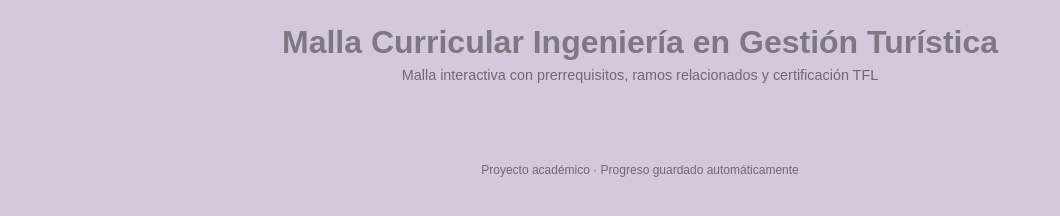
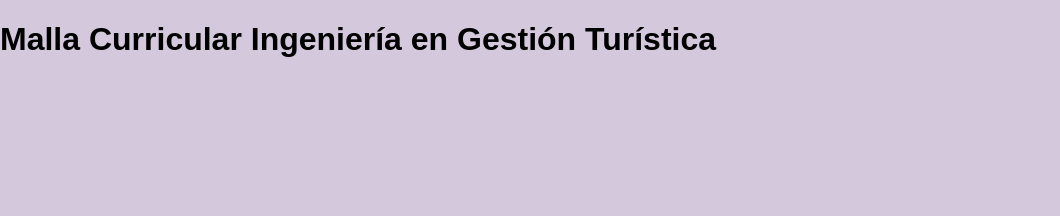
Before and after one commit to ccnyyy/malla-uni, a plain HTML site: page index.html in a window 1280 px wide. Shown: the whole page, without its empty margins (0-1060 px from the left). Drawn offline with Linux system fonts and the light colour scheme.

Commit message:
Update index.html

```diff
--- a/index.html
+++ b/index.html
@@ -1,27 +1,17 @@
 <!DOCTYPE html>
 <html lang="es">
 <head>
-  <meta charset="UTF-8" />
-  <meta name="viewport" content="width=device-width, initial-scale=1.0" />
-  <title>Malla Ingeniería en Gestión Turística</title>
-  <link rel="preconnect" href="https://fonts.googleapis.com">
-  <link rel="preconnect" href="https://fonts.gstatic.com" crossorigin>
-  <!-- Tipografía muy similar a la referencia -->
-  <link href="https://fonts.googleapis.com/css2?family=Montserrat:wght@400;500;600&display=swap" rel="stylesheet">
-  <link rel="stylesheet" href="style.css" />
+<meta charset="UTF-8" />
+<meta name="viewport" content="width=device-width, initial-scale=1.0" />
+<title>Malla Interactiva Ingeniería en Gestión Turística</title>
+<link rel="stylesheet" href="style.css" />
+<link href="https://fonts.googleapis.com/css2?family=Montserrat:wght@400;500;600&display=swap" rel="stylesheet">
 </head>
 <body>
-  <header>
-    <h1>Malla Curricular Ingeniería en Gestión Turística</h1>
-    <p class="subtitle">Malla interactiva con prerrequisitos, ramos relacionados y certificación TFL</p>
-  </header>
+<h1>Malla Curricular Ingeniería en Gestión Turística</h1>
+<div id="malla" class="grid"></div>
 
-  <main class="grid" id="malla"></main>
 
-  <footer>
-    <p>Proyecto académico · Progreso guardado automáticamente</p>
-  </footer>
-
-  <script src="script.js"></script>
+<script src="script.js"></script>
 </body>
 </html>
```
